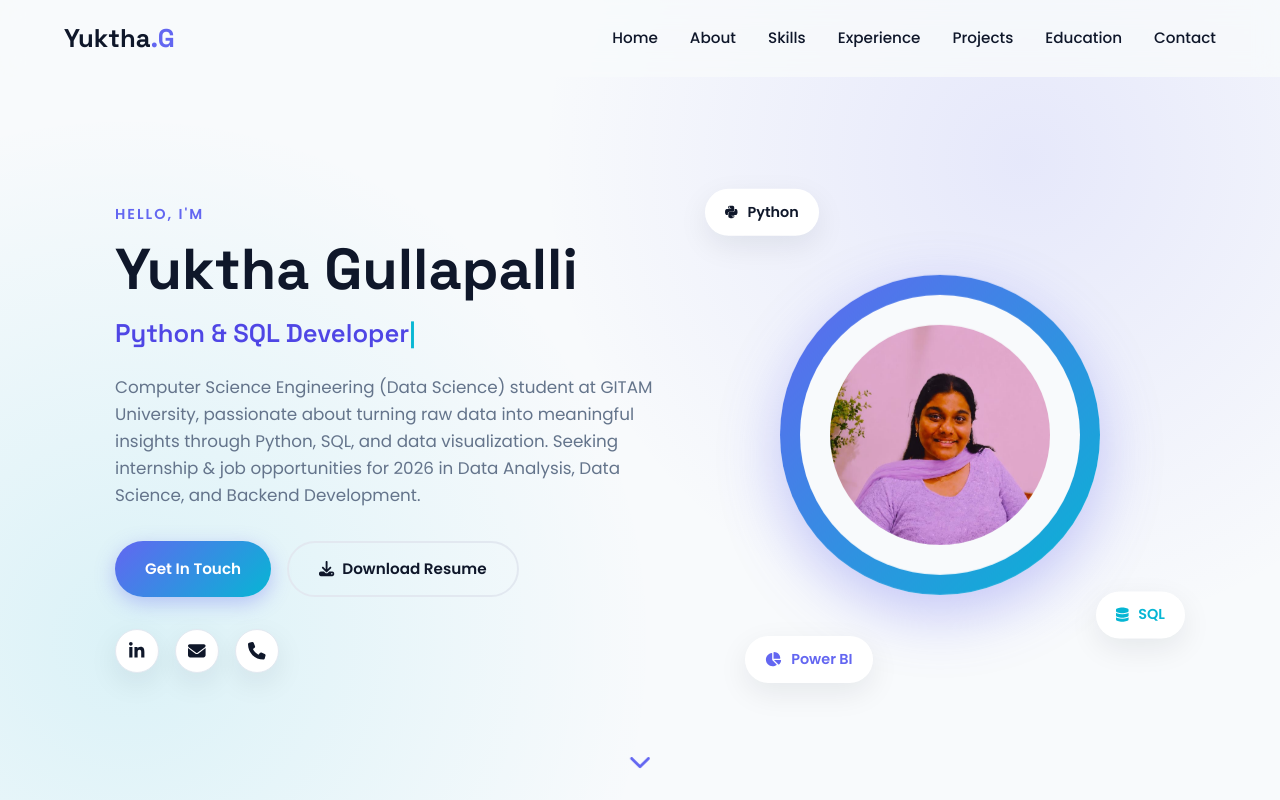
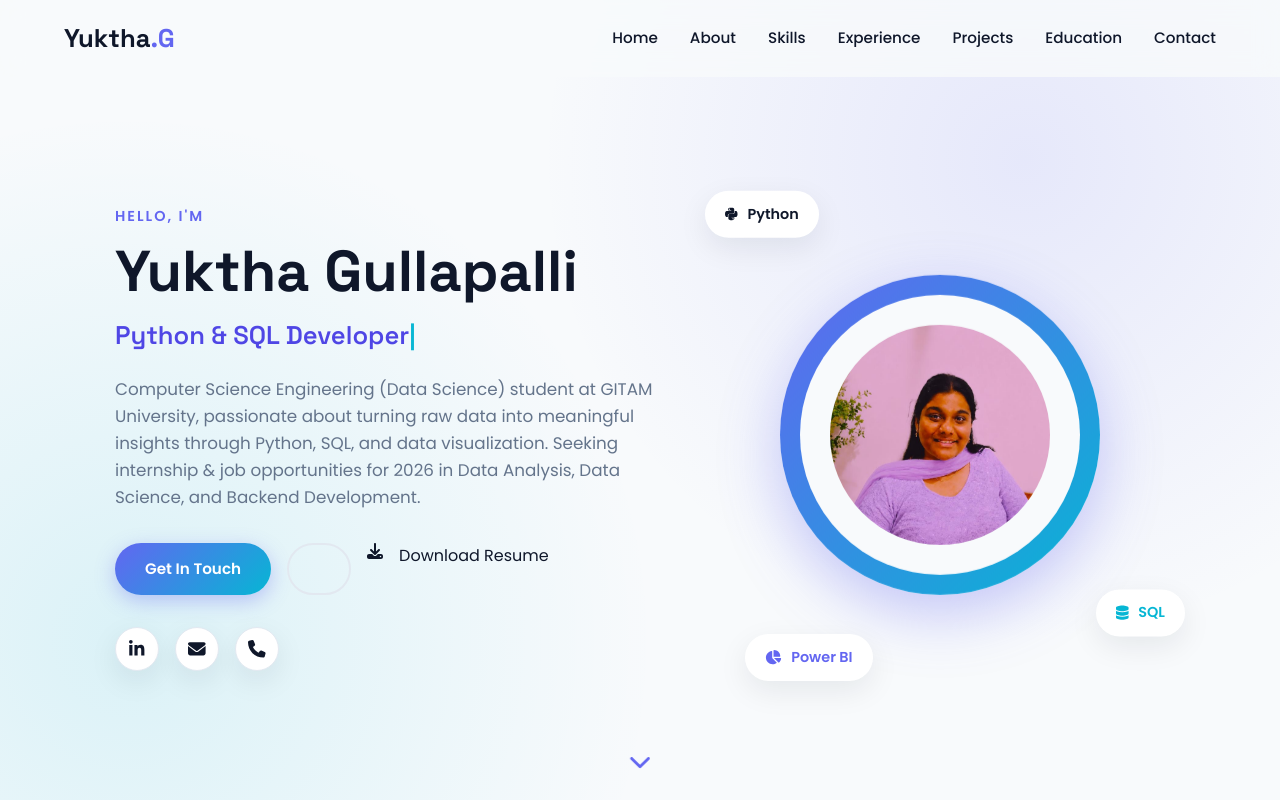
Before and after one commit to yuktha6699/portfolio, a plain HTML site: page index.html in a window 1280 px wide. Shown: the top 800 px of the page. Drawn offline with Linux system fonts and the light colour scheme.

Commit message:
Add files via upload

```diff
--- a/index.html
+++ b/index.html
@@ -46,8 +46,8 @@
       </p>
       <div class="hero-buttons">
         <a href="#contact" class="btn btn-primary">Get In Touch</a>
-        <a href="Yuktha_Gullapalli_Resume.pdf" class="btn btn-outline" download>
-          <i class="fa-solid fa-download"></i> Download Resume
+        <a href="resume.pdf" class="btn btn-outline" download></a>
+           <i class="fa-solid fa-download"></i> Download Resume
         </a>
       </div>
       <div class="socials">
```
Also changed, not shown: 1 other file.
